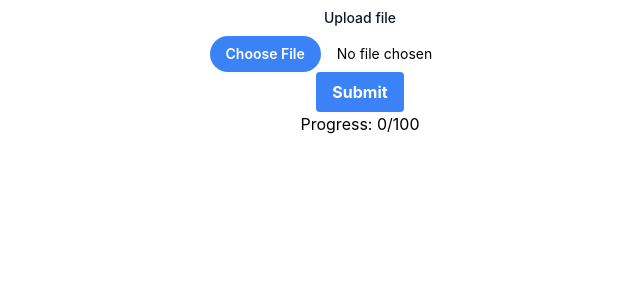
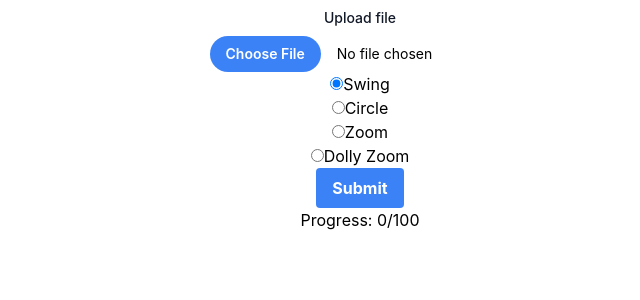
Before and after one commit to gtopacio/DIGIMAP-FRONT, a Next.js app: page / in a window 1280 px wide. Shown: the top 300 px of the page, without its empty margins (280-920 px from the left). Built offline with nearby package versions, Linux system fonts and the light colour scheme.

Commit message:
Firebase No Cache

```diff
--- a/pages/index.js
+++ b/pages/index.js
@@ -8,10 +8,15 @@ export default function Home() {
 
   const [file, setFile] = useState(null);
   const [progress, setProgress] = useState(0);
+  const [traj, setTraj] = useState('swing');
 
   function handleChange(e){
     if(e.target.files && e.target.files[0])
       setFile(e.target.files[0]);
+  }
+
+  function handleTrajChange(e){
+    setTraj(e.target.value);
   }
 
   async function handleSubmit(e){
@@ -25,6 +30,7 @@ export default function Home() {
       }
       formData.append("image", file);
       formData.append("name", "test");
+      formData.append("traj", traj);
       let { data } = await axios.post('/jobs', formData, opt);
       if(!data.id){
         throw Error("No Response");
@@ -50,6 +56,27 @@ export default function Home() {
         file:bg-blue-500 file:text-white
         hover:file:bg-blue-700
       "/>
+
+      <div>
+        <input type="radio" id="swing" name="traj" value="swing" onChange={handleTrajChange} checked={traj=="swing"}/>
+        <label for="swing">Swing</label>
+      </div>
+
+      <div>
+        <input type="radio" id="circle" name="traj" value="circle" onChange={handleTrajChange} checked={traj=="circle"}/>
+        <label for="circle">Circle</label>
+      </div>
+
+      <div>
+        <input type="radio" id="zoom" name="traj" value="zoom" checked={traj=="zoom"} onChange={handleTrajChange}/>
+        <label for="zoom">Zoom</label>
+      </div>
+
+      <div>
+        <input type="radio" id="dolly-zoom" name="traj" value="dolly-zoom" checked={traj=="dolly-zoom"} onChange={handleTrajChange}/>
+        <label for="dolly-zoom">Dolly Zoom</label>
+      </div>
+
       <button
         onClick={handleSubmit}
         className="bg-blue-500 hover:bg-blue-700
```
Also changed, not shown: firebase.json (added), 1 other file (tests, documents, lock files or other folders).
